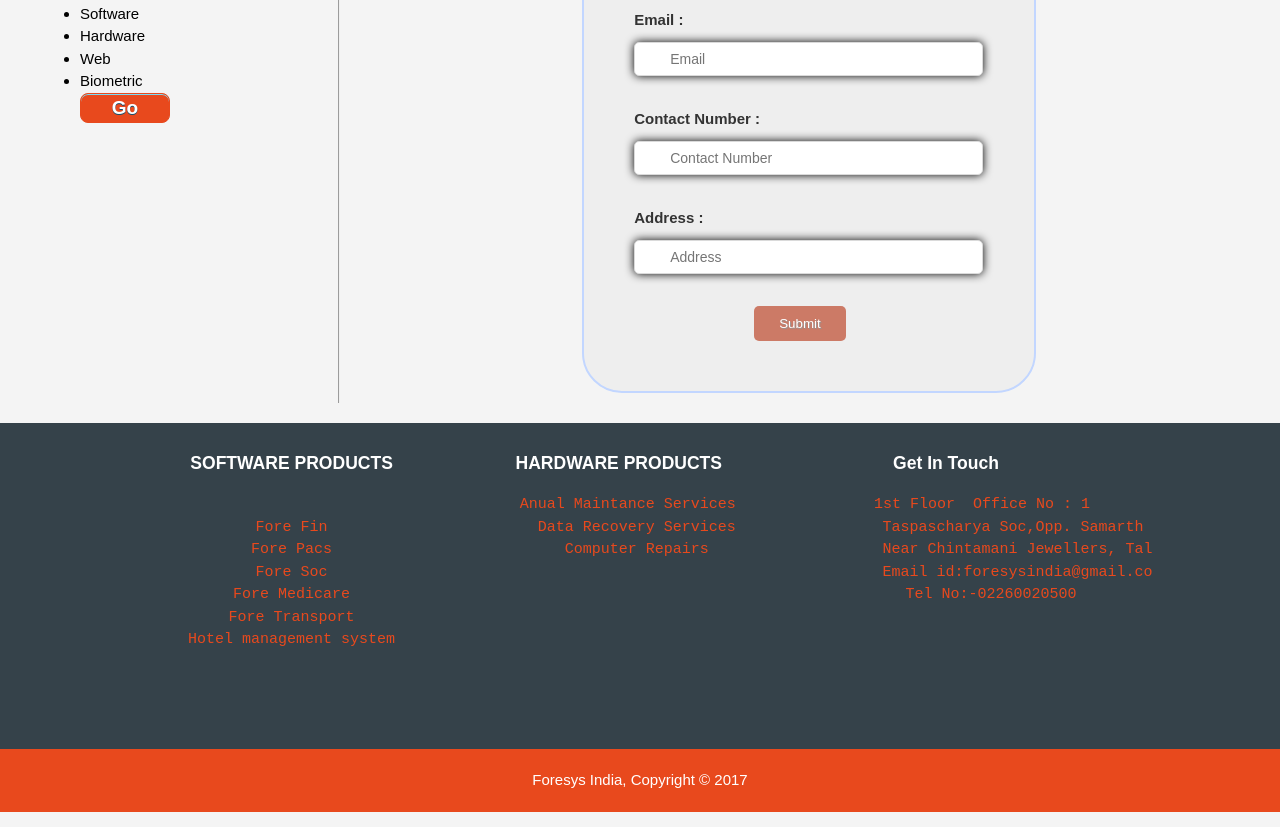
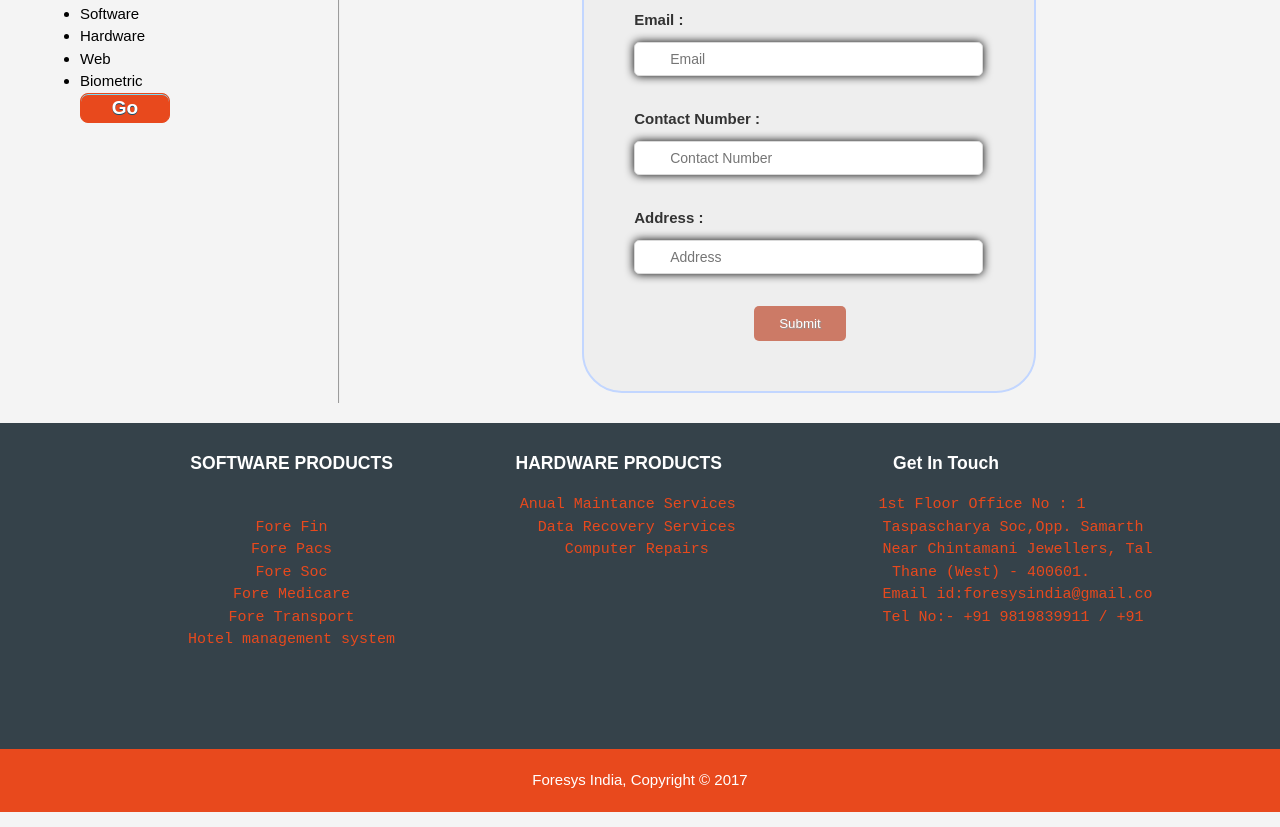
Before and after one commit to krishnaShelar1970/foresys, a plain HTML site: page cont.html in a window 1280 px wide. Shown: the part 403-1230 px from the top of the page. Drawn offline with Linux system fonts and the light colour scheme.

Commit message:
Fix HTML formatting and update contact details

```diff
--- a/cont.html
+++ b/cont.html
@@ -108,11 +108,12 @@ Hotel management system
 
           <h3>Get In Touch</h3>
           <pre>
-        1st Floor  Office No : 1
+        1st Floor Office No : 1
           Taspascharya Soc,Opp. Samarth Mandir,
-          Near Chintamani Jewellers, Talavpali Thane(W)-400601.
+          Near Chintamani Jewellers, Talaopali
+          Thane (West) - 400601.
           Email id:foresysindia@gmail.com
-          Tel No:-02260020500
+          Tel No:- +91 9819839911 / +91 9870131453
                     </pre>
         </div>
       </div>
```
